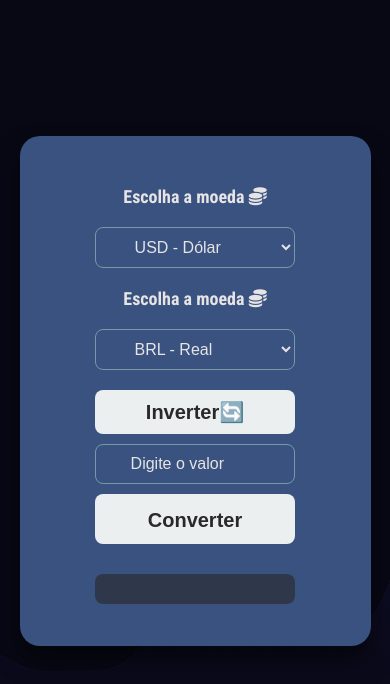
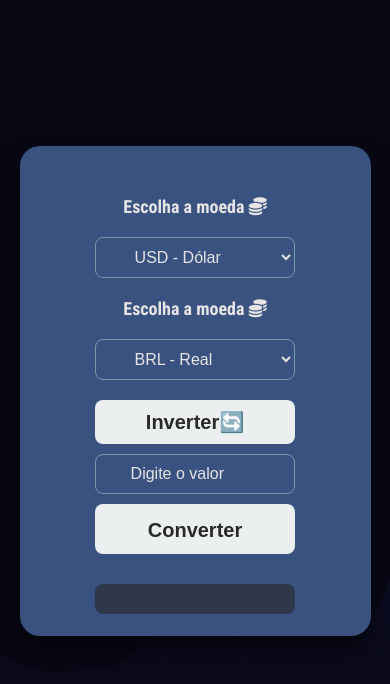
Before and after one commit to DevFront90/ConversorMoedas, a plain HTML site: page index.html in a window 390 px wide. Shown: the part 46-730 px from the top of the page. Drawn offline with Linux system fonts and the light colour scheme.

Commit message:
Update media.css

```diff
--- a/css/media.css
+++ b/css/media.css
@@ -15,7 +15,7 @@
 
     .box {
         width: 90%;
-        height: 510px;
+        height: 490px;
 
     }
 
```
